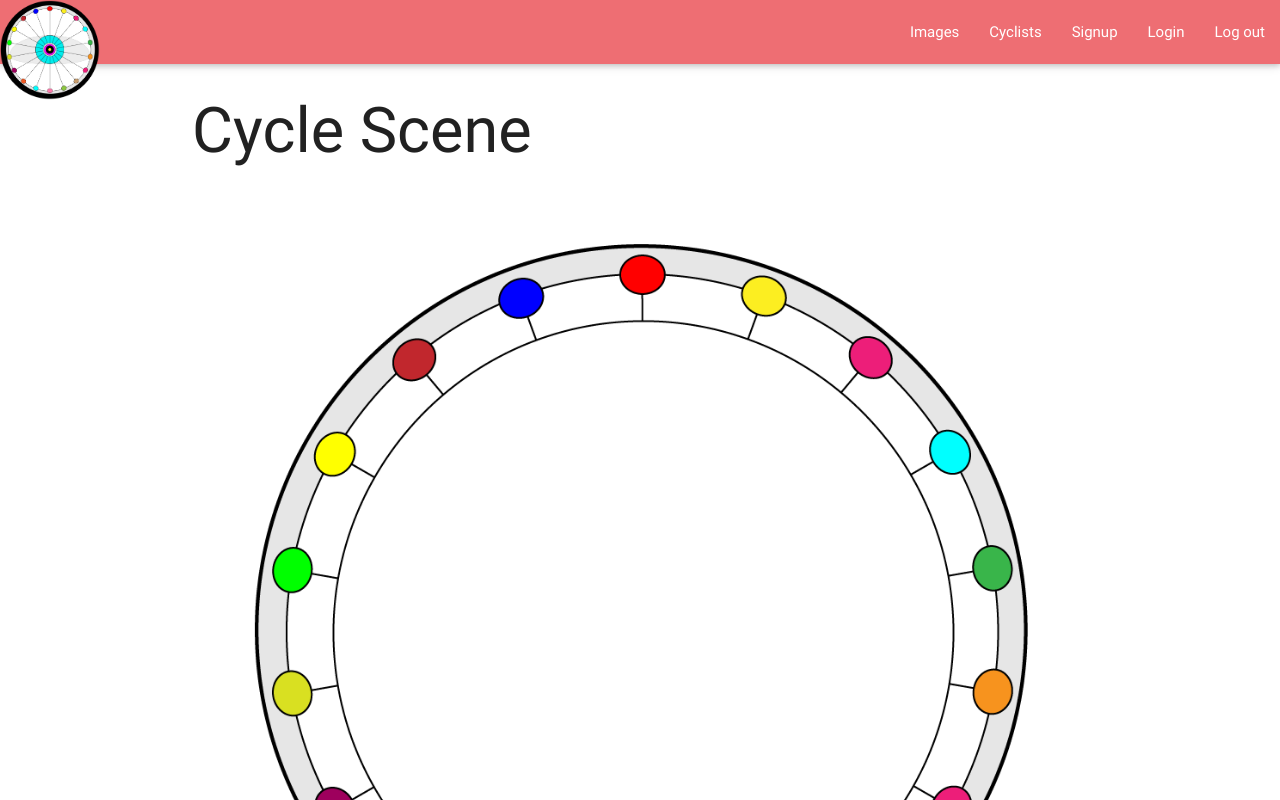
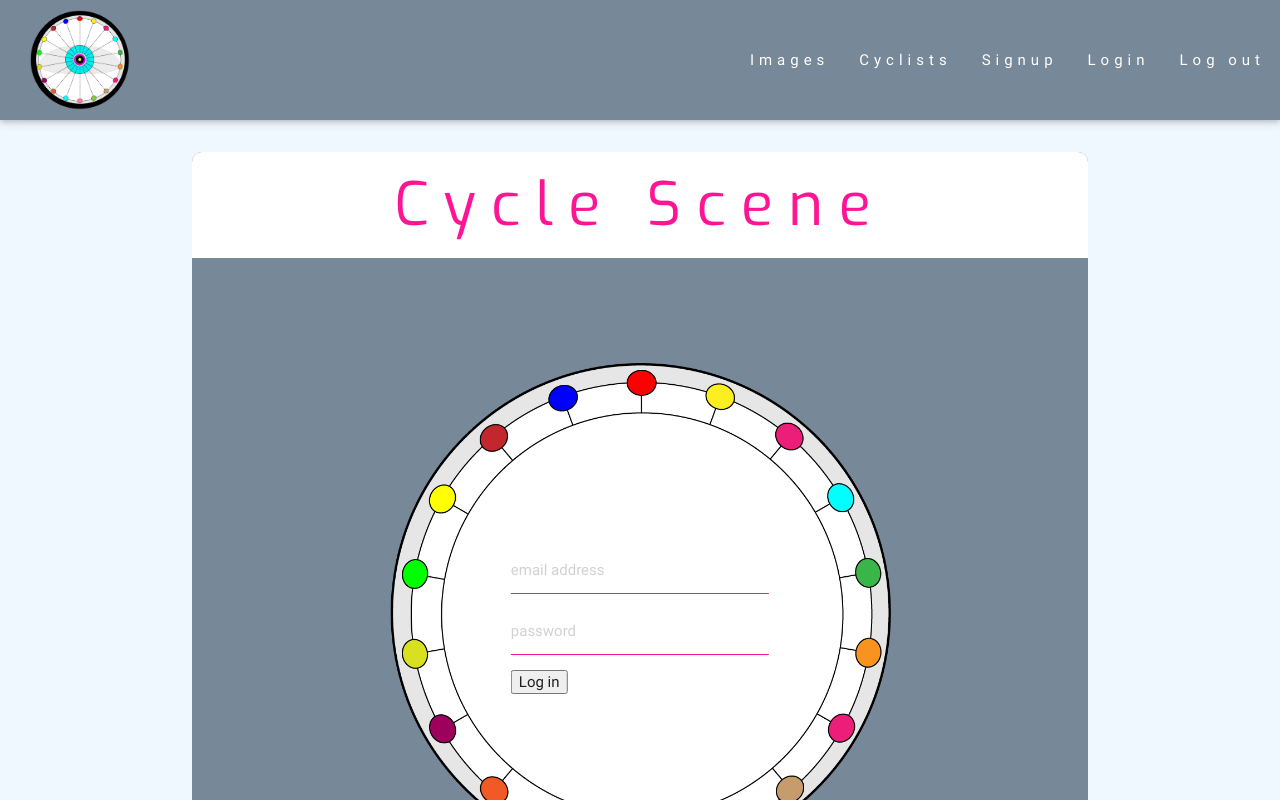
Before and after one commit to panox/cyclevision, a plain HTML site: page front-end/index.html in a window 1280 px wide. Shown: the top 800 px of the page. Drawn offline with nearby package versions, Linux system fonts and the light colour scheme.

Commit message:
correct path for materialize min path

```diff
--- a/front-end/index.html
+++ b/front-end/index.html
@@ -7,7 +7,8 @@
   <link href='https://fonts.googleapis.com/css?family=Exo:400,900' rel='stylesheet' type='text/css'>
   <link href='https://fonts.googleapis.com/css?family=Quicksand:400,700,300' rel='stylesheet' type='text/css'>
   <!--Import materialize.css-->
-  <link type="text/css" rel="stylesheet" href="css/materialize.min.css"  media="screen,projection"/>
+  <link type="text/css" rel="stylesheet" href="./css/materialize.min.css"  media="screen,projection"/>
+  <link type="text/css" rel="stylesheet" href="./css/main.css"  media="screen,projection"/>
   <script src="https://ajax.googleapis.com/ajax/libs/jquery/2.1.3/jquery.min.js"></script>
   <script type="text/javascript" src="../js/login_form.js"></script>
   <!--Let browser know website is optimized for mobile-->
@@ -17,13 +18,13 @@
 <body>
   <!-- Navbar goes here -->
   <nav>
-
     <div class="nav-wrapper">
-
       <a href="#" data-activates="mobile-demo" class="button-collapse"><i class="material-icons">menu</i></a>
       <a href="#" class="brand-logo"> <img src="./images/logo1.png" width="100px"></a>
 
       <ul class="right hide-on-med-and-down">
+
+
         <li><a href="">Images</a></li>
         <li><a href="">Cyclists</a></li>
         <li><a href="">Signup</a></li>
@@ -37,13 +38,10 @@
        <li><a href="">Login</a></li>
        <li id="logout"><a href="#">Log out</a></li>
      </ul>
-
    </div>
-
  </nav>
  <!-- PageLayout goes here -->
   <div class="container">
-
     <div class="login-background">
       <h1 class="h1new">Cycle Scene</h1>
       <!--<div class="container login_circle"></div>-->
@@ -72,6 +70,7 @@
             <p class="grey-text text-lighten-4">You can use rows and columns here to organize your footer content.</p>
           </div>
           <div class="col l4 offset-l2 s12">
+
             <ul>
               <li><a class="grey-text text-lighten-3" href="#!">Link 1</a></li>
               <li><a class="grey-text text-lighten-3" href="#!">Link 2</a></li>
@@ -85,7 +84,6 @@
         </div>
       </div>
     </footer>
-
   </div>
 
 <!--Import jQuery before materialize.js-->
```
